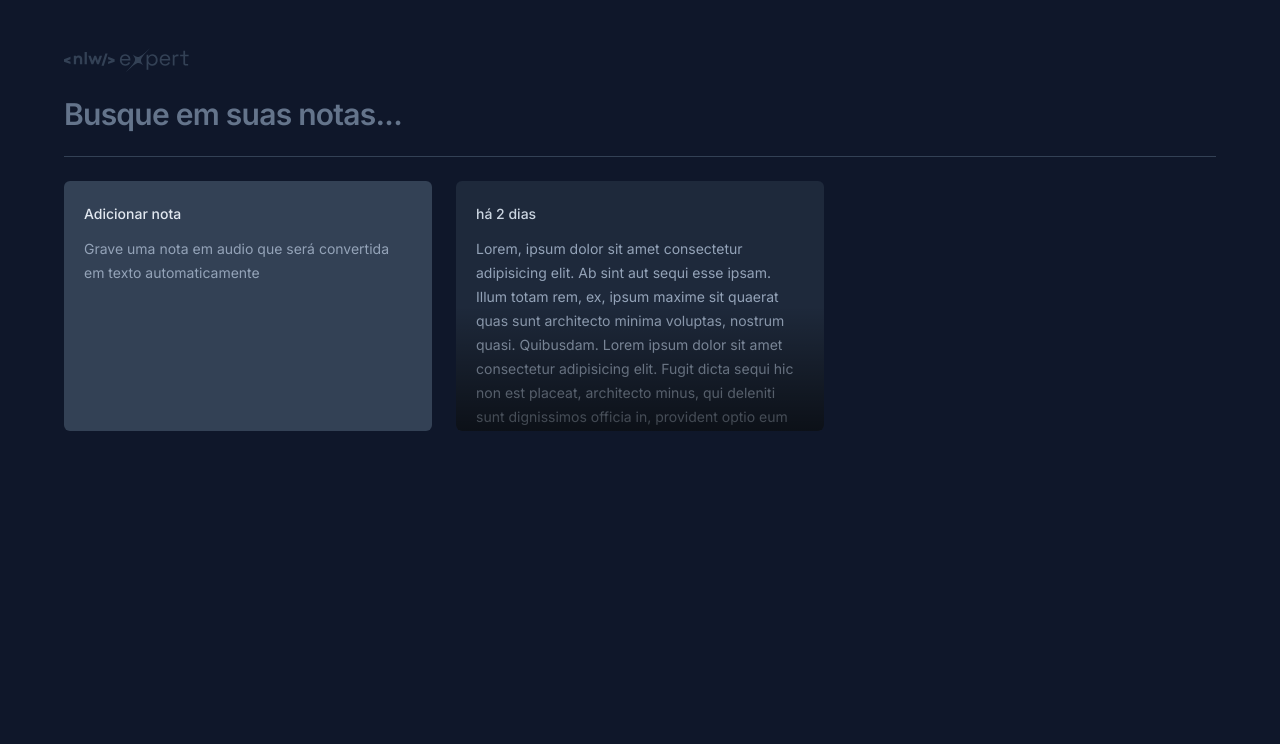
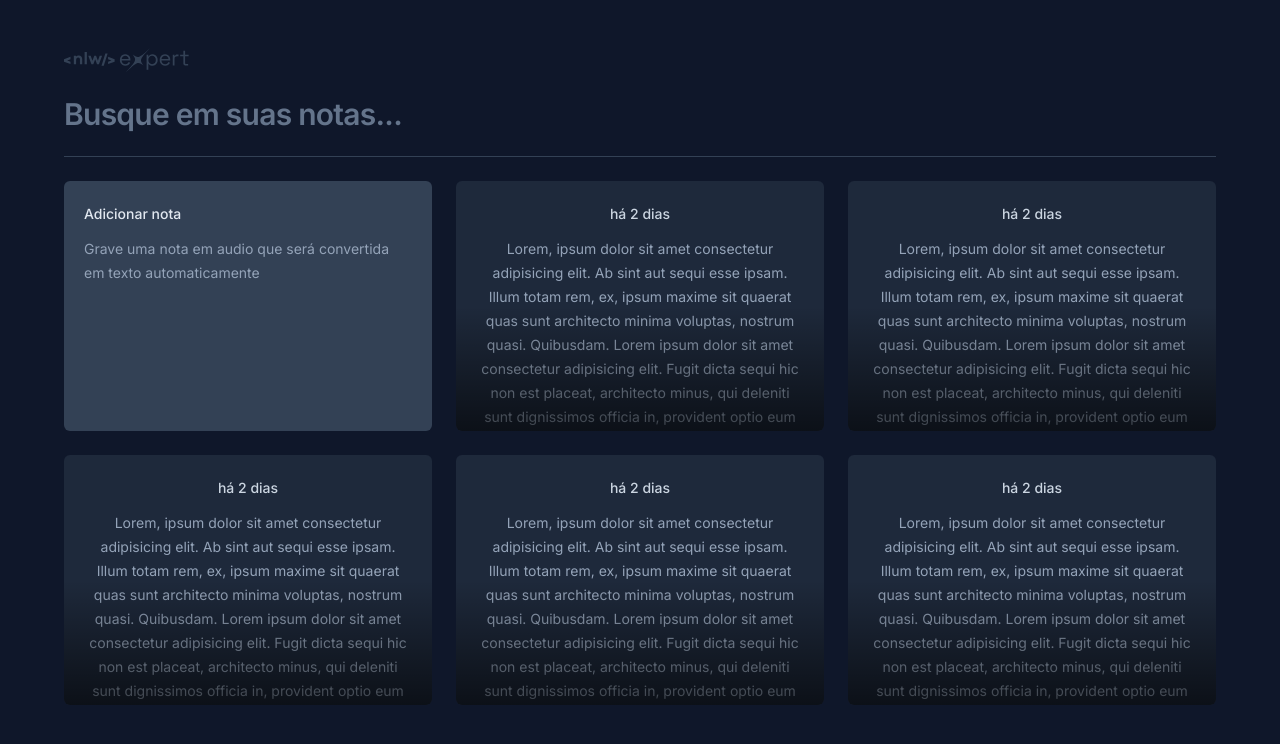
Before and after one commit to Silva-carlos1/Note-Platform, a React (Vite) app: page / in a window 1280 px wide. Shown: the top 744 px of the page. Built offline with nearby package versions, Linux system fonts and the light colour scheme.

Commit message:
style: Add focus-visible and hover rings to NoteCard

```diff
--- a/src/app.tsx
+++ b/src/app.tsx
@@ -21,6 +21,11 @@ export function App() {
 
       <NewNoteCard />
       <NoteCard />
+      <NoteCard />
+      <NoteCard />
+      <NoteCard />
+      <NoteCard />
+
       </div>
     </div>
   );
--- a/src/components/note-card.tsx
+++ b/src/components/note-card.tsx
@@ -1,20 +1,18 @@
 export function NoteCard() {
   return (
-    <div className="rounded-md bg-slate-800 p-5 space-y-3 overflow-hidden relative">
-          <span className="text-sm font-medium text-slate-300">há 2 dias</span>
+    <button className="rounded-md bg-slate-800 p-5 space-y-3 overflow-hidden relative outline-none hover:ring-2 focus-visible:ring-2 focus-visible:ring-lime-400">
+      <span className="text-sm font-medium text-slate-300">há 2 dias</span>
 
-          <p className="text-sm leading-6 text-slate-400">
-            Lorem, ipsum dolor sit amet consectetur adipisicing elit. Ab sint
-            aut sequi esse ipsam. Illum totam rem, ex, ipsum maxime sit quaerat
-            quas sunt architecto minima voluptas, nostrum quasi. Quibusdam.
-            Lorem ipsum dolor sit amet consectetur adipisicing elit. Fugit dicta
-            sequi hic non est placeat, architecto minus, qui deleniti sunt
-            dignissimos officia in, provident optio eum excepturi quam ipsa
-            amet.
-          </p>
+      <p className="text-sm leading-6 text-slate-400">
+        Lorem, ipsum dolor sit amet consectetur adipisicing elit. Ab sint aut
+        sequi esse ipsam. Illum totam rem, ex, ipsum maxime sit quaerat quas
+        sunt architecto minima voluptas, nostrum quasi. Quibusdam. Lorem ipsum
+        dolor sit amet consectetur adipisicing elit. Fugit dicta sequi hic non
+        est placeat, architecto minus, qui deleniti sunt dignissimos officia in,
+        provident optio eum excepturi quam ipsa amet.
+      </p>
 
-          <div className="absolute bottom-0 left-0 right-0 h-1/2 bg-gradient-to-t from-black/60 to-black/0 pointer-events-none" />
-        </div>
-  )
-
+      <div className="absolute bottom-0 left-0 right-0 h-1/2 bg-gradient-to-t from-black/60 to-black/0 pointer-events-none" />
+    </button>
+  );
 }
```
